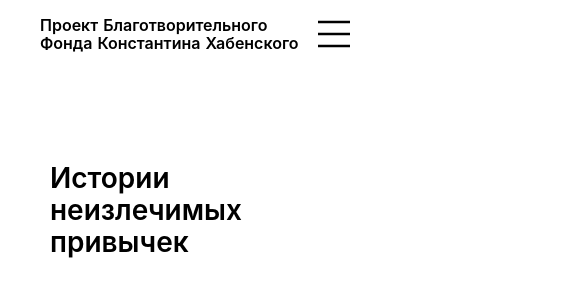
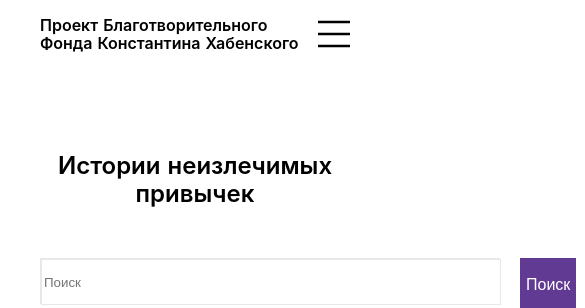
Before and after one commit to Kristina100070/Project-RakLechitsa, a Nuxt app: page /stories in a window 390 px wide. Shown: the top 308 px of the page, 585 px wide, since content can reach past the window. Built offline with nearby package versions, Linux system fonts and the light colour scheme.

Commit message:
сделала еще адаптив на все разрешения

```diff
--- a/components/blocks/Storycard.vue
+++ b/components/blocks/Storycard.vue
@@ -15,6 +15,7 @@ export default {
 <style scoped>
 .stories__story {
   max-width: 300px;
+  cursor: pointer;
 }
 .story__image {
   width: 300px;
@@ -55,7 +56,7 @@ export default {
   }
 }
 
-@media screen and (max-width: 768px) {
+@media screen and (max-width: 320px) {
   .story__image {
     width: 290px;
     height: 290px;
--- a/components/ui/Pagination.vue
+++ b/components/ui/Pagination.vue
@@ -78,4 +78,18 @@ export default {
 .pagination__item:hover {
   background-color: #f4f4f4;
 }
+
+@media screen and (max-width: 1280px) {
+  .pagination__item {
+    width: 56px;
+    height: 56px;
+  }
+}
+
+@media screen and (max-width: 1024px) {
+  .pagination__item {
+    width: 50px;
+    height: 50px;
+  }
+}
 </style>
--- a/components/ui/Searchinput.vue
+++ b/components/ui/Searchinput.vue
@@ -16,4 +16,33 @@ export default {};
   box-sizing: border-box;
   margin-right: 20px;
 }
+
+@media screen and (max-width: 1280px) {
+  .search-input {
+    width: 934px;
+    height: 48px;
+  }
+}
+
+@media screen and (max-width: 1024px) {
+  .search-input {
+    width: 696px;
+    height: 46px;
+  }
+}
+
+@media screen and (max-width: 768px) {
+  .search-input {
+    width: 460px;
+    height: 46px;
+  }
+}
+
+@media screen and (max-width: 320px) {
+  .search-input {
+    width: 238px;
+    height: 46px;
+    margin-right: 6px;
+  }
+}
 </style>
--- a/pages/stories/index.vue
+++ b/pages/stories/index.vue
@@ -5,7 +5,7 @@
     </h2>
     <form class="search">
       <searchinput class="search-input" />
-      <searchbutton>Поиск</searchbutton>
+      <searchbutton class="search-button">Поиск</searchbutton>
     </form>
 
     <!-- делаем функцию карточек -->
@@ -71,6 +71,15 @@ export default {
     cards() {
       return this.$store.getters['stories/getCards'];
     },
+    itemsToLoop() {
+      if (process.browser) {
+        if (window.innerWidth <= 768) {
+          return this.cards.filter((item, index) => index < 12);
+        } else {
+          return this.cards.filter((item, index) => index < 16);
+        }
+      }
+    },
   },
 };
 </script>
@@ -114,8 +123,69 @@ export default {
     max-width: 367px;
     margin-top: 90px;
   }
+  .stories__container {
+    grid-template-columns: repeat(auto-fill, 265px);
+    grid-row-gap: 60px;
+  }
   .search {
     margin-top: 50px;
   }
 }
+
+@media screen and (max-width: 1024px) {
+  .stories-title {
+    max-width: 288px;
+    font-size: 24px;
+    line-height: 28px;
+    margin-top: 80px;
+  }
+  .stories__container {
+    grid-template-columns: repeat(auto-fill, 208px);
+    grid-row-gap: 46px;
+    grid-column-gap: 30px;
+  }
+}
+
+@media (min-width: 321px) and (max-width: 768px) {
+  .stories {
+    padding-left: 40px;
+    padding-right: 40px;
+  }
+  .stories-title {
+    max-width: 380px;
+    text-align: center;
+    font-size: 24px;
+    line-height: 28px;
+  }
+  .stories__container {
+    grid-template-columns: repeat(auto-fill, 216px);
+    grid-row-gap: 40px;
+    grid-column-gap: 20px;
+  }
+}
+
+@media screen and (max-width: 320px) {
+  .stories {
+    padding-left: 15px;
+    padding-right: 15px;
+  }
+  .stories-title {
+    max-width: 290px;
+    font-size: 18px;
+    line-height: 21px;
+    margin-top: 50px;
+  }
+  .stories__container {
+    grid-template-columns: repeat(auto-fill, 290px);
+    grid-row-gap: 30px;
+    grid-column-gap: 0;
+  }
+  .search-button {
+    color: transparent;
+    background-image: url('../../static/images/searchsvg.svg');
+    background-repeat: no-repeat;
+    background-position: center;
+    background-size: 16px 16px;
+  }
+}
 </style>
```
Also changed, not shown: static/images/search_image.jpg (added), static/images/searchsvg.svg (added).
